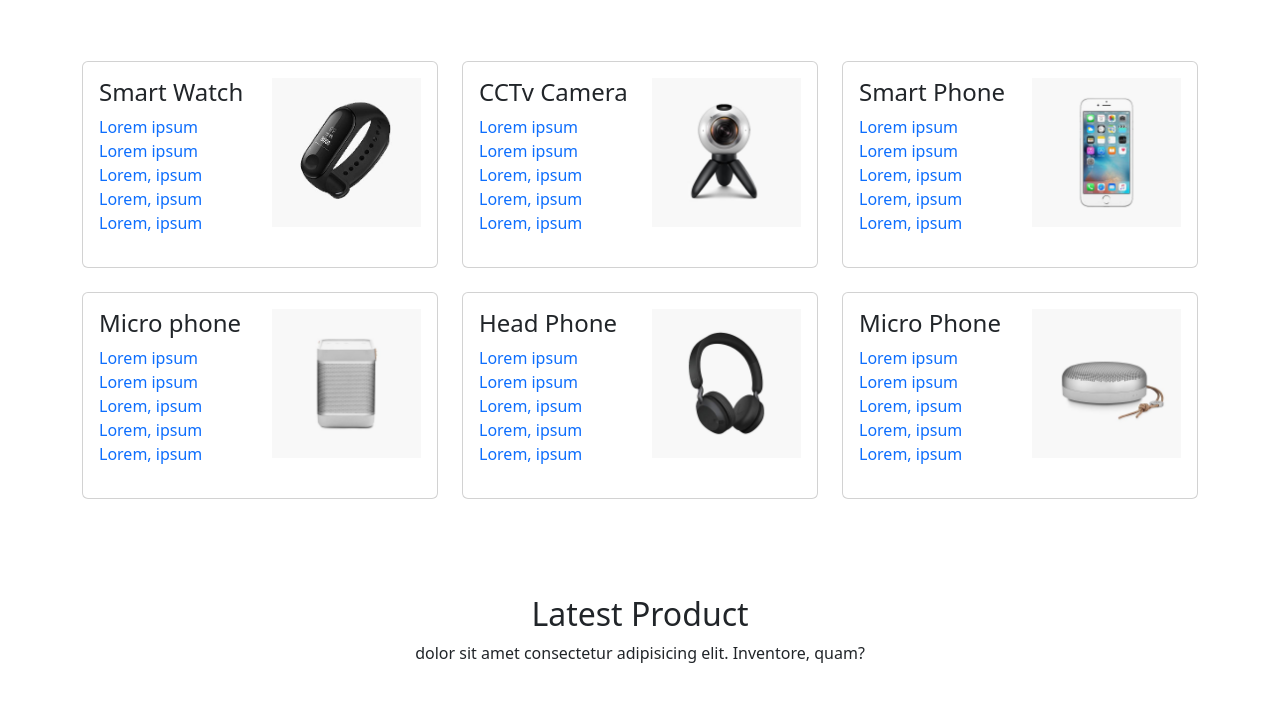
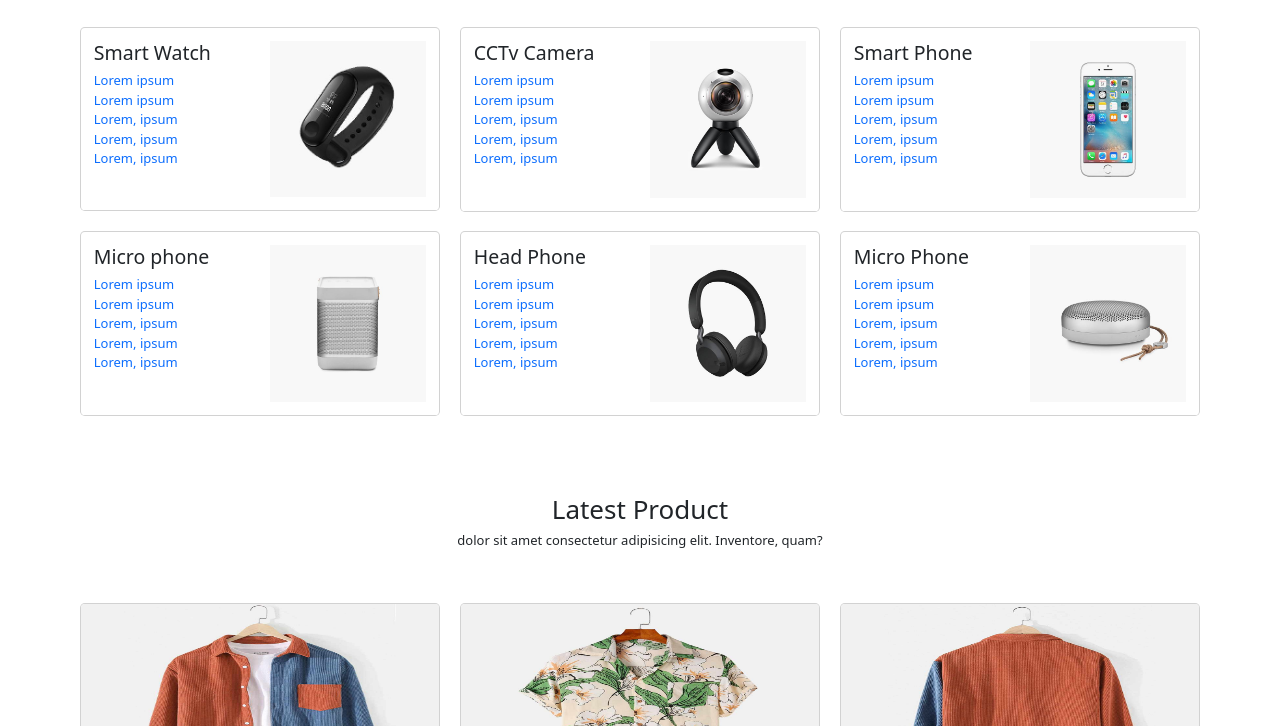
Before and after one commit to sumaiya-akter888/new-skill-1, a plain HTML site: page index.html in a window 1280 px wide. Shown: the part 521-1247 px from the top of the page. Drawn offline with nearby package versions, Linux system fonts and the light colour scheme.

Commit message:
3rd commit

```diff
--- a/css/style.css
+++ b/css/style.css
@@ -1,3 +1,8 @@
+
+*{
+    font-size: small;
+}
+
 .navbar a{
     color: white;
 }
--- a/index.html
+++ b/index.html
@@ -81,7 +81,7 @@
 
                 </div>
                 <div class="col-md-6">
-                  <img class="img-fluid" src="image/3.3.jpg" alt="">
+                  <img class="img-fluid w-100" src="image/3.3.jpg" alt="">
                 </div>
               </div>
             </div>
@@ -432,7 +432,7 @@
         <li><a href="">Get app store or Google play</a></li>
         <li><a class="text-dark bg-light p-2" style="line-height: 50px; font-size: 19.5px;" href=""><i
               class="fab fa-apple"></i> App Store</a></li>
-        <li><a class="text-dark bg-light p-2" style="line-height: 40px;" href=""><i class="fab fa-google-play"></i>
+        <li><a class="text-dark bg-light p-2" style="line-height: 40px; font-size: 16px;" href=""><i class="fab fa-google-play"></i>
             Google Play</a></li>
       </ul>
     </div>
```
